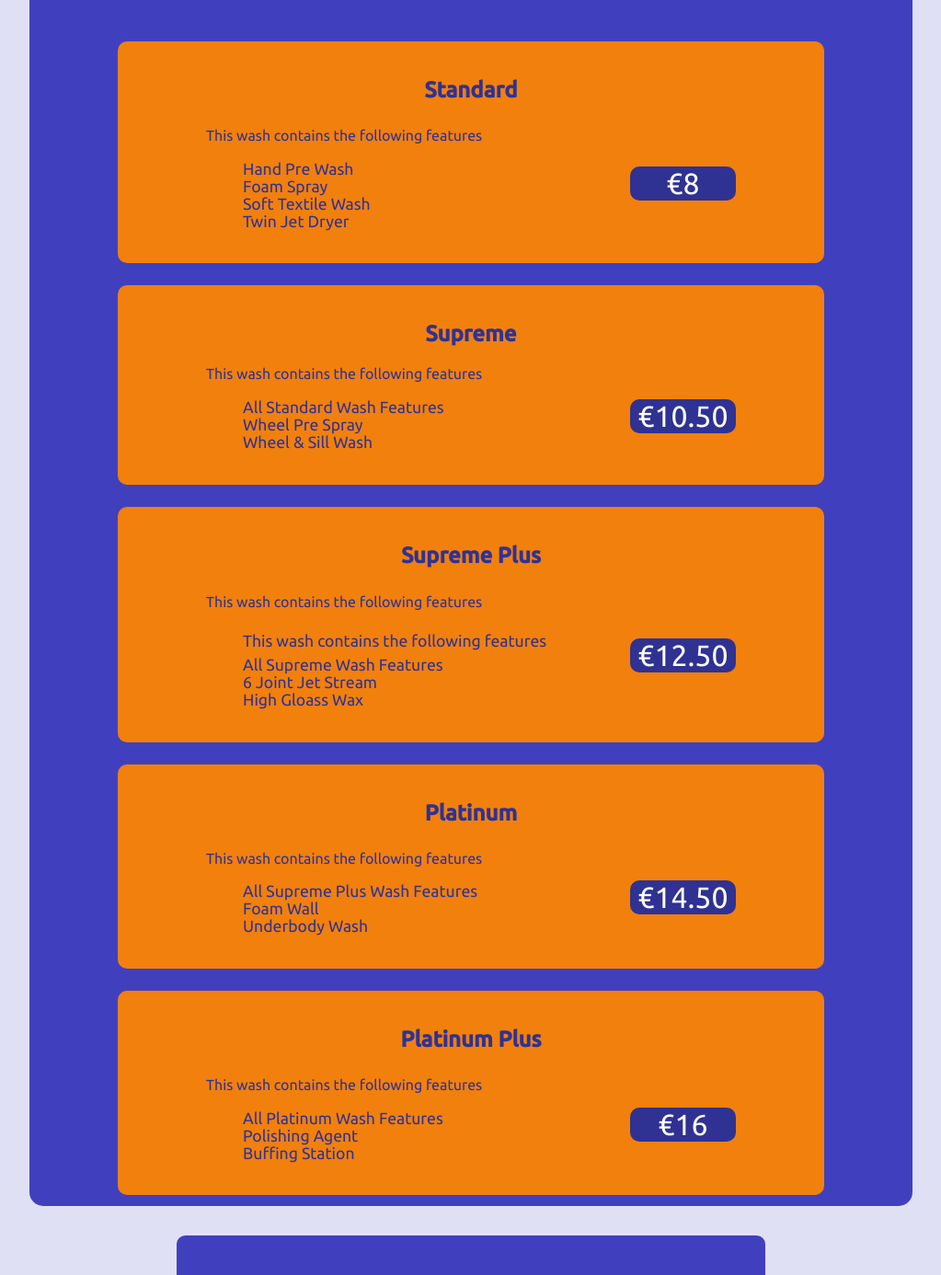
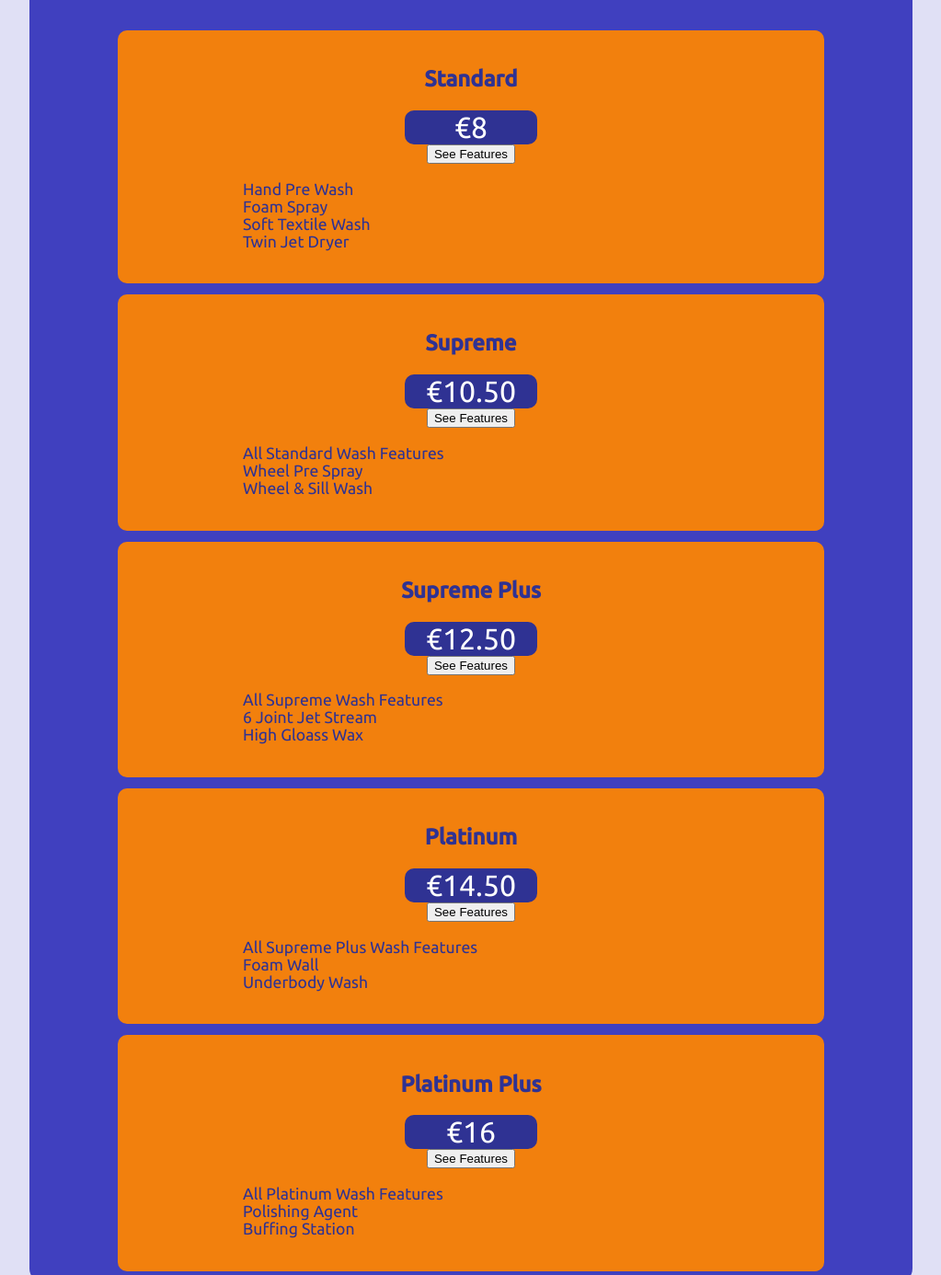
Before and after one commit to dufferbrady/Product-Landing-Page, a plain HTML site: page index.html in a window 1280 px wide. Shown: the part 2161-3547 px from the top of the page at 92% size, without its empty margins (128-1151 px from the left). Drawn offline with Linux system fonts and the light colour scheme.

Commit message:
restyled the wash menu outlook

```diff
--- a/index.html
+++ b/index.html
@@ -127,13 +127,14 @@
             <div class="rowData">
                 <h3 id="price-header">Wash Menu</h3>
             </div>
-            <div class="priceRow" id="topPriceRow">
+            <div id="menu">
+                <div class="priceRow">
                     <div class="price-labels">
                         <h2 class="washName">Standard</h2>
                     </div>
+                    <div class="washCost">€8</div>
+                    <button class="read-features">See Features</button>
                     <div class="washFeatures">
-                    <div class="washOverview">
-                        <div class="washFeatureTitle">This wash contains the following features</div>
                         <ul style="list-style: none;" class="washDetails">
                             <li class="washProperty">Hand Pre Wash</li>
                             <li class="washProperty">Foam Spray</li>
@@ -141,72 +142,62 @@
                             <li class="washProperty">Twin Jet Dryer</li>
                         </ul>
                     </div>
-                    <div class="washCost">€8</div>
-                </div>
                 </div>
                 <div class="priceRow">
                     <div class="price-labels">
                         <h2 class="washName">Supreme</h2>
                     </div>
+                    <div class="washCost">€10.50</div>
+                    <button class="read-features">See Features</button>
                     <div class="washFeatures">
-                    <div class="washOverview">
-                        <div class="washFeaturesTitle">This wash contains the following features</div>
                         <ul style="list-style: none;" class="washDetails">
                             <li class="washProperty">All Standard Wash Features</li>
                             <li class="washProperty">Wheel Pre Spray</li>
                             <li class="washProperty">Wheel & Sill Wash</li>
                         </ul>
                     </div>
-                    <div class="washCost">€10.50</div>
-                </div>
                 </div>
                 <div class="priceRow">
                     <div class="price-labels">
                         <h2 class="washName">Supreme Plus</h2>
                     </div>
+                    <div class="washCost">€12.50</div>
+                    <button class="read-features">See Features</button>
                     <div class="washFeatures">
-                    <div class="washOverview">
-                        <div class="washFeatureTitle">This wash contains the following features</div>
                         <ul style="list-style: none;" class="washDetails">
-                            <li class="washFeatureTitle">This wash contains the following features</li>
                             <li class="washProperty">All Supreme Wash Features</li>
                             <li class="washProperty">6 Joint Jet Stream</li>
                             <li class="washProperty">High Gloass Wax</li>
                         </ul>
-                    </div>
-                    <div class="washCost">€12.50</div>
                     </div>
                 </div>
                 <div class="priceRow">
                     <div class="price-labels">
                         <h2 class="washName">Platinum</h2>
                     </div>
+                    <div class="washCost">€14.50</div>
+                    <button class="read-features">See Features</button>
                     <div class="washFeatures">
-                    <div class="washOverview">
-                        <div class="washFeatureTitle">This wash contains the following features</div>
                         <ul style="list-style: none;" class="washDetails">
                             <li class="washProperty">All Supreme Plus Wash Features</li>
                             <li class="washProperty">Foam Wall</li>
                             <li class="washProperty">Underbody Wash</li>
                         </ul>
                     </div>
-                    <div class="washCost">€14.50</div>
-                </div>
                 </div>
                 <div class="priceRow">
                     <div class="price-labels">
                         <h2 class="washName">Platinum Plus</h2>
                     </div>
+                    <div class="washCost">€16</div>
+                    <button class="read-features">See Features</button>
                     <div class="washFeatures">
-                    <div class="washOverview">
-                        <div class="washFeatureTitle">This wash contains the following features</div>
                         <ul style="list-style: none;" class="washDetails">
                             <li class="washProperty">All Platinum Wash Features</li>
                             <li class="washProperty">Polishing Agent</li>
                             <li class="washProperty">Buffing Station</li>
                         </ul>
                     </div>
-                    <div class="washCost">€16</div>
                 </div>
             </div>
         </section>
@@ -254,12 +245,14 @@
         </section>
     </div>
     <section class="footer">
+        <div id="footer-content">
             <ul style="list-style: none;" class="footer-items">
-            <li><a href="#">Privacy</a></li>
-            <li><a href="#">Terms</a></li>
-            <li><a href="#">Contact</a></li>
+                <li><a class="nav-link-footer" href="#">Privacy</a></li>
+                <li><a class="nav-link-footer"href="#">Terms</a></li>
+                <li><a class="nav-link-footer"href="#">Contact</a></li>
             </ul>
-        <span>Copyright 2018, Premier Car Washes</span>
+            <span id="footer-copyright">Copyright 2018, Premier Car Washes</span>
+        </div>
     </section>
 
     <!-- <script
```
Lines whose indentation alone changed are shown as unchanged.
